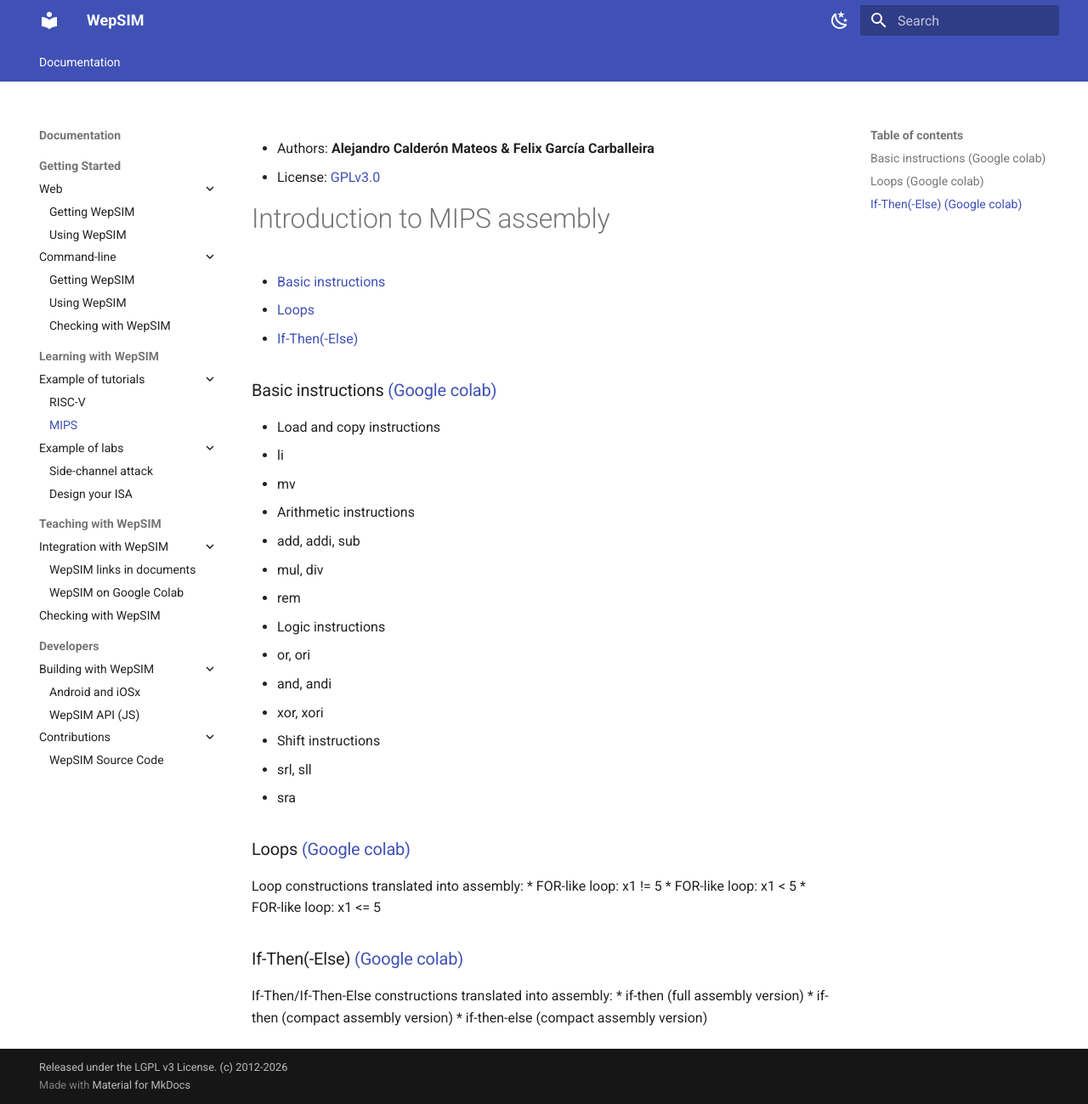
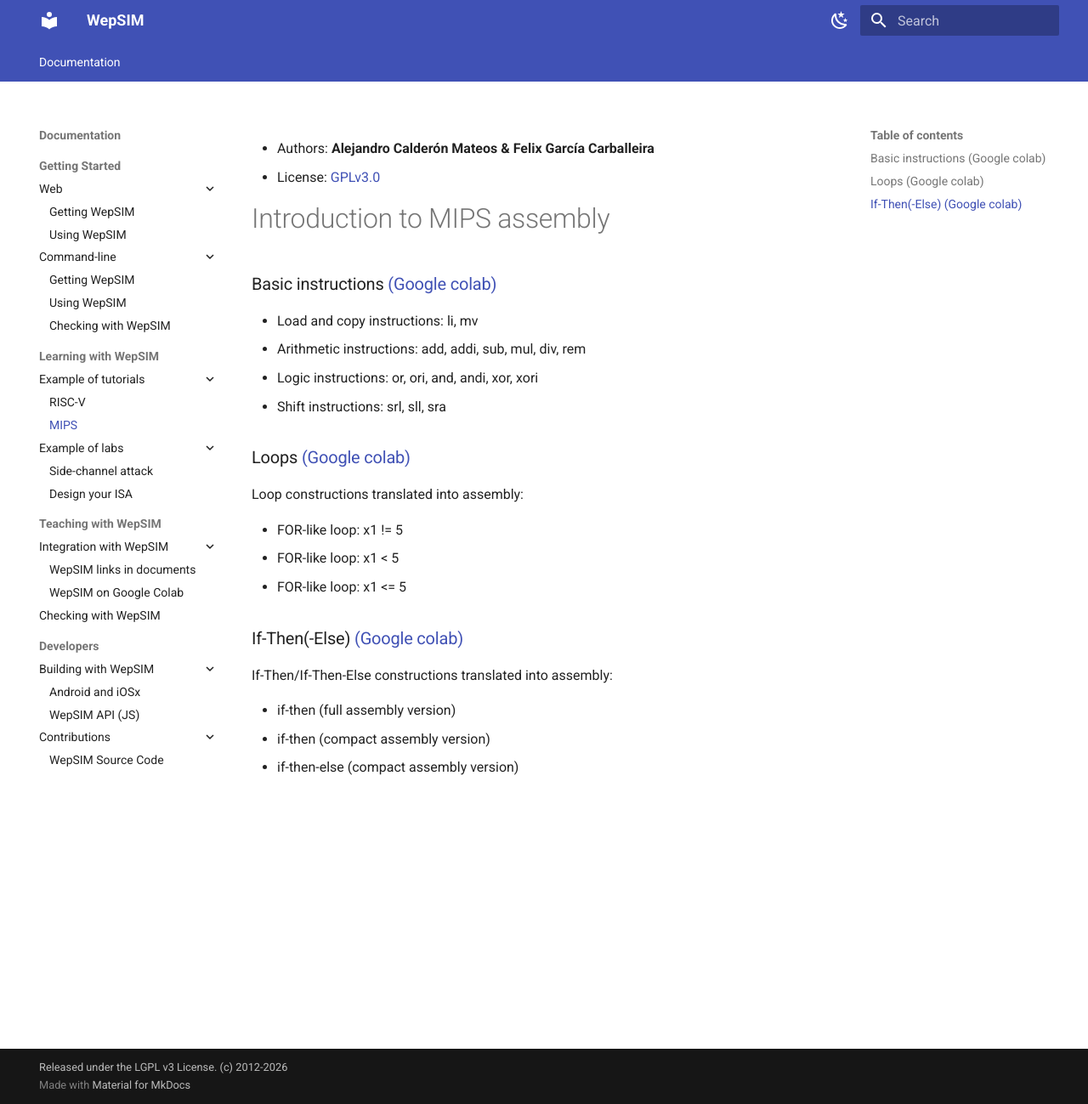
Before and after one commit to wepsim/info, an MkDocs documentation site: the page built from docs/tutorials/mips.md, in a window 1280 px wide and 1299 px high. Shown: the whole window at 85% size. Built offline with MkDocs 1.6.1 and Material for MkDocs 9.7.7, drawn with Linux system fonts in a browser that asks for light colours.

Commit message:
minor updates

```diff
--- a/docs/tutorials/mips.md
+++ b/docs/tutorials/mips.md
@@ -5,32 +5,18 @@
 
 # Introduction to MIPS assembly
 
-* [Basic instructions](#basic-instructions)
-* [Loops](#loops)
-* [If-Then(-Else)](#if-then-else)
-
-
 ### Basic instructions [(Google colab)](https://githubtocolab.com/wepsim/info/blob/master/tutorials/mips/ws_el_basic_mips_v2.ipynb)
 
-* Load and copy instructions
-  * li
-  * mv
-* Arithmetic instructions
-  * add, addi, sub
-  * mul, div
-  * rem
-* Logic instructions
-  * or, ori
-  * and, andi
-  * xor, xori
-* Shift instructions
-  * srl, sll
-  * sra
+* Load and copy instructions: li, mv
+* Arithmetic instructions: add, addi, sub, mul, div, rem
+* Logic instructions: or, ori, and, andi, xor, xori
+* Shift instructions: srl, sll, sra
 
 
 ### Loops [(Google colab)](https://githubtocolab.com/wepsim/info/blob/master/tutorials/mips/ws_el_loop_mips_v1.ipynb)
 
 Loop constructions translated into assembly:
+
 * FOR-like loop: x1 != 5
 * FOR-like loop: x1 <  5
 * FOR-like loop: x1 <= 5
@@ -39,6 +25,7 @@
 ### If-Then(-Else) [(Google colab)](https://githubtocolab.com/wepsim/info/blob/master/tutorials/mips/ws_el_ifthenelse_mips_v1.ipynb)
 
 If-Then/If-Then-Else constructions translated into assembly:
+
 * if-then (full assembly version)
 * if-then (compact assembly version)
 * if-then-else (compact assembly version)
```
Also changed, not shown: docs/integration/links.md (+3 -3 lines), docs/tutorials/riscv.md (+6 -19 lines), docs/web/getting-wepsim.md (+2 -2 lines), 1 other file.
